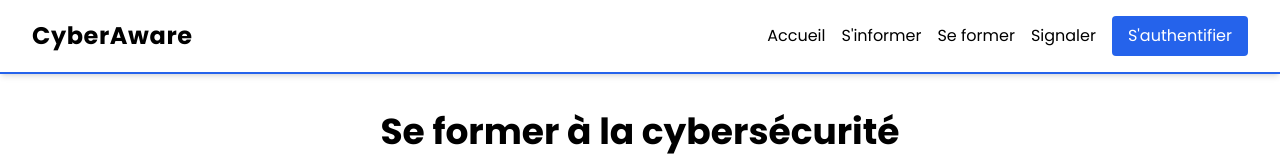
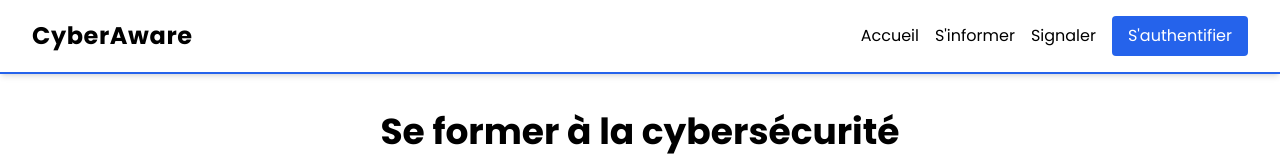
Before and after one commit to OHNIMUS-Leopold/CyberAware, a Nuxt app: page / in a window 1280 px wide. Shown: the top 160 px of the page. Built offline with nearby package versions, Linux system fonts and the light colour scheme; no server answers.

Commit message:
lien supprimé

```diff
--- a/components/MyHeader.vue
+++ b/components/MyHeader.vue
@@ -42,7 +42,6 @@ onAuthStateChanged(auth, async (user) => {
             <nav class="hidden md:flex space-x-4 items-center">
                 <NuxtLink to="/" class="hover:text-primary">Accueil</NuxtLink>
                 <NuxtLink to="/" class="hover:text-primary">S'informer</NuxtLink>
-                <NuxtLink to="/formation" class="hover:text-primary">Se former</NuxtLink>
                 <NuxtLink to="/" class="hover:text-primary pr-4">Signaler</NuxtLink>
                 <div class="contents">
                     <NuxtLink v-if="userName" to="/auth" class="bg-red-500 text-white px-4 py-2 rounded hover:bg-red-600">Se déconnecter</NuxtLink>
@@ -71,8 +70,6 @@ v-else xmlns="http://www.w3.org/2000/svg" fill="none" viewBox="0 0 24 24"
             <hr class="text-gray-200">
             <NuxtLink to="/" class="block py-2 px-4 hover:text-primary" @click="toggleMenu">S'informer</NuxtLink>
             <hr class="text-gray-200">
-            <NuxtLink to="/formation" class="block py-2 px-4 hover:text-primary" @click="toggleMenu">Se former</NuxtLink>
-            <hr class="text-gray-200">
             <NuxtLink to="/" class="block py-2 px-4 hover:text-primary" @click="toggleMenu">Signaler</NuxtLink>
             <hr class="text-gray-200">
             <div class="py-2">
```
